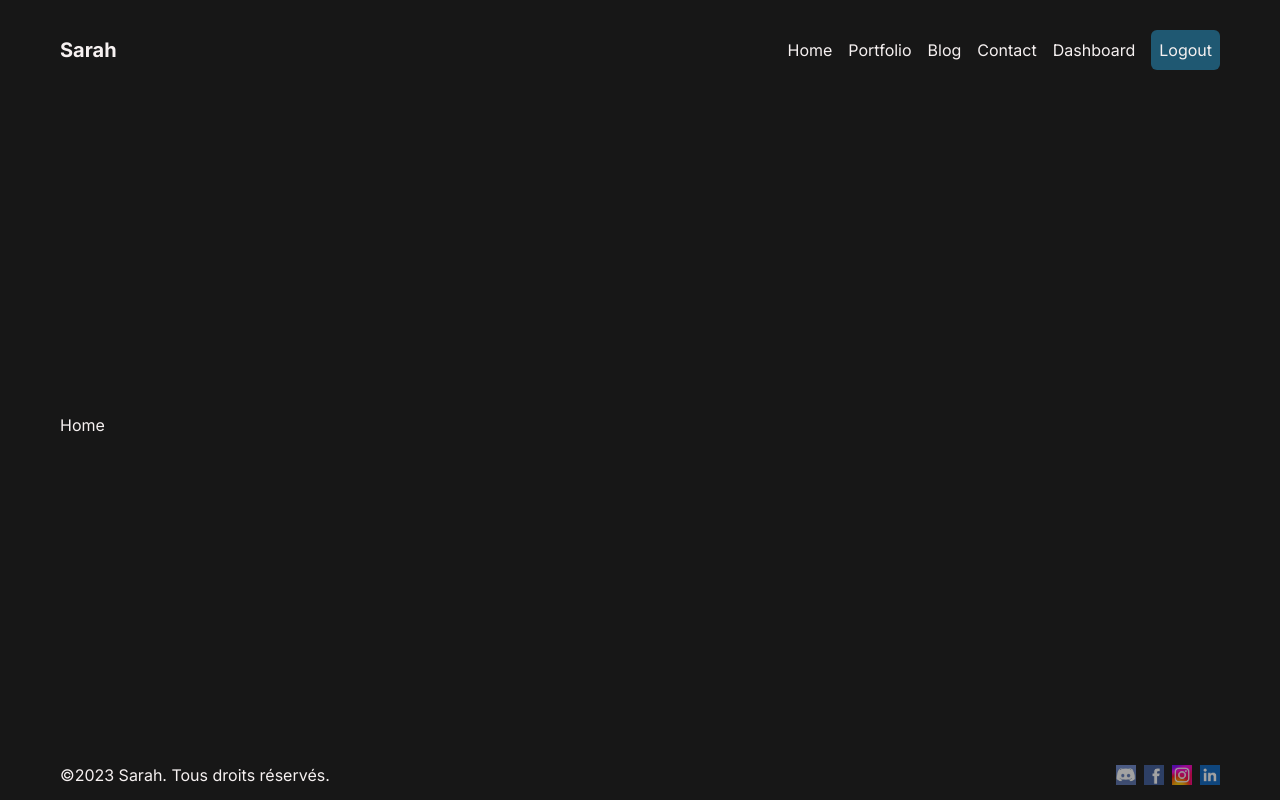
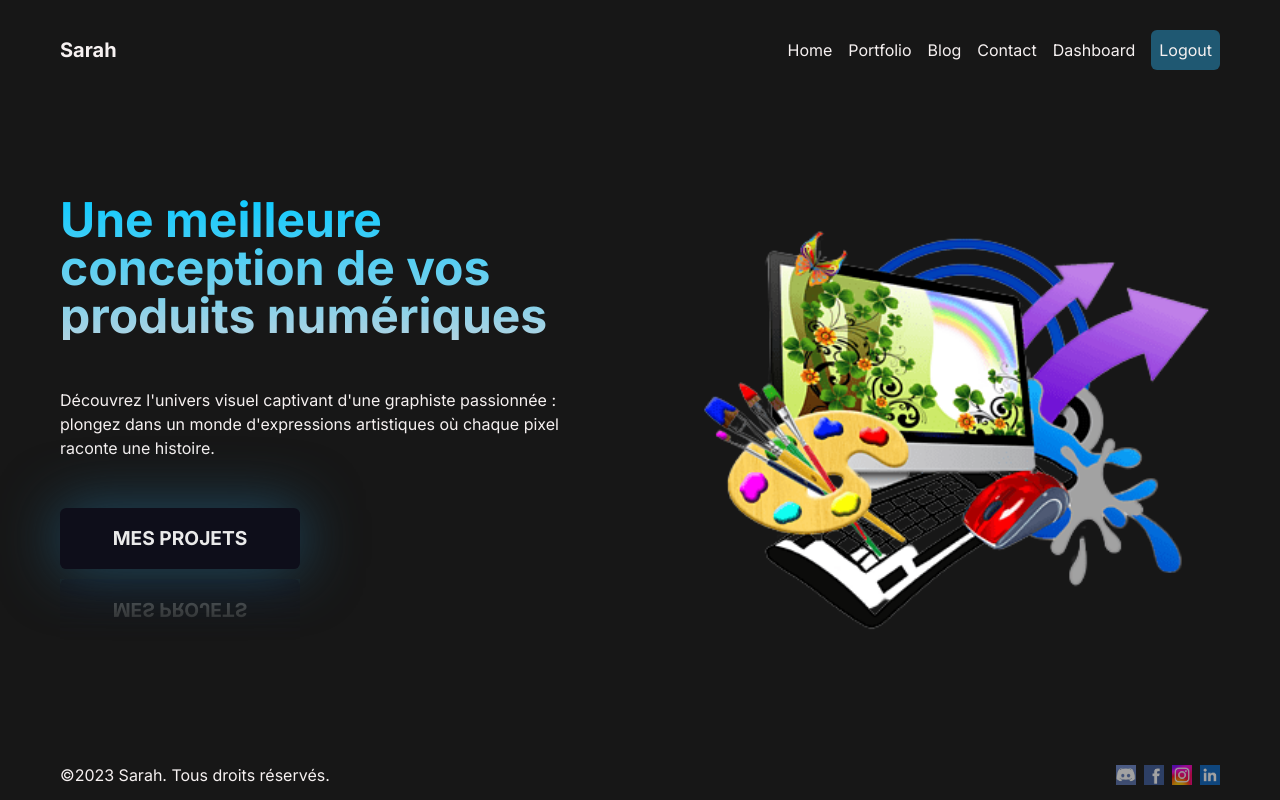
Before and after one commit to NMY0d4/Sarah_portefolio, a Next.js app: page / in a window 1280 px wide. Built offline with nearby package versions, Linux system fonts and the light colour scheme.

Commit message:
style Home page

```diff
--- a/src/app/globals.css
+++ b/src/app/globals.css
@@ -24,6 +24,10 @@ body {
   background-color: var(--darkness);
 }
 
+h1 {
+  @apply text-5xl font-bold;
+}
+
 .big-container {
   @apply container max-w-[1366px] min-h-screen mx-auto px-[60px] flex flex-col justify-between;
 }
--- a/src/app/page.jsx
+++ b/src/app/page.jsx
@@ -1,3 +1,30 @@
+'use client';
+import Image from 'next/image';
+import HeroImg from '/public/assets/sarah-hero.png';
+import Button from '@/components/ui/button/Button';
+
 export default function Home() {
-  return <div>Home</div>;
+  const item = 'flex-1 flex flex-col gap-12';
+  return (
+    <div className='flex items-start gap-24'>
+      <div className={item}>
+        <h1 className='bg-gradient-to-t from-tertiary to-secondaryLight text-transparent bg-clip-text'>
+          Une meilleure conception de vos produits numériques
+        </h1>
+        <p className=''>
+          Découvrez l&apos;univers visuel captivant d&apos;une graphiste
+          passionnée : plongez dans un monde d&apos;expressions artistiques où
+          chaque pixel raconte une histoire.
+        </p>
+        <Button text='Mes projets' />
+      </div>
+      <div className={item}>
+        <Image
+          src={HeroImg}
+          alt='Sarah portfolio Hero image'
+          className='w-full object-cover'
+        />
+      </div>
+    </div>
+  );
 }
--- /dev/null
+++ b/src/components/ui/button/Button.jsx
@@ -0,0 +1,8 @@
+import React from 'react';
+import styles from './Button.module.css';
+
+const Button = ({ text }) => {
+  return <button className={styles.btn}>{text}</button>;
+};
+
+export default Button;
--- /dev/null
+++ b/src/components/ui/button/Button.module.css
@@ -0,0 +1,31 @@
+.btn {
+  font-size: 1.2rem;
+  padding: 1rem 2.5rem;
+  width: 15rem;
+  border: none;
+  outline: none;
+  border-radius: 0.4rem;
+  cursor: pointer;
+  text-transform: uppercase;
+  background-color: rgb(14, 14, 26);
+  color: rgb(234, 234, 234);
+  font-weight: 700;
+  transition: 0.6s;
+  box-shadow: 0px 0px 60px #1f4c65;
+  -webkit-box-reflect: below 10px
+    linear-gradient(to bottom, rgba(0, 0, 0, 0), rgba(0, 0, 0, 0.4));
+}
+
+.btn:active {
+  transform: scale(0.92);
+}
+
+.btn:hover {
+  background: rgb(2, 29, 78);
+  background: linear-gradient(
+    270deg,
+    rgba(2, 29, 78, 0.681) 0%,
+    rgba(31, 215, 232, 0.873) 60%
+  );
+  color: rgb(4, 4, 38);
+}
```
